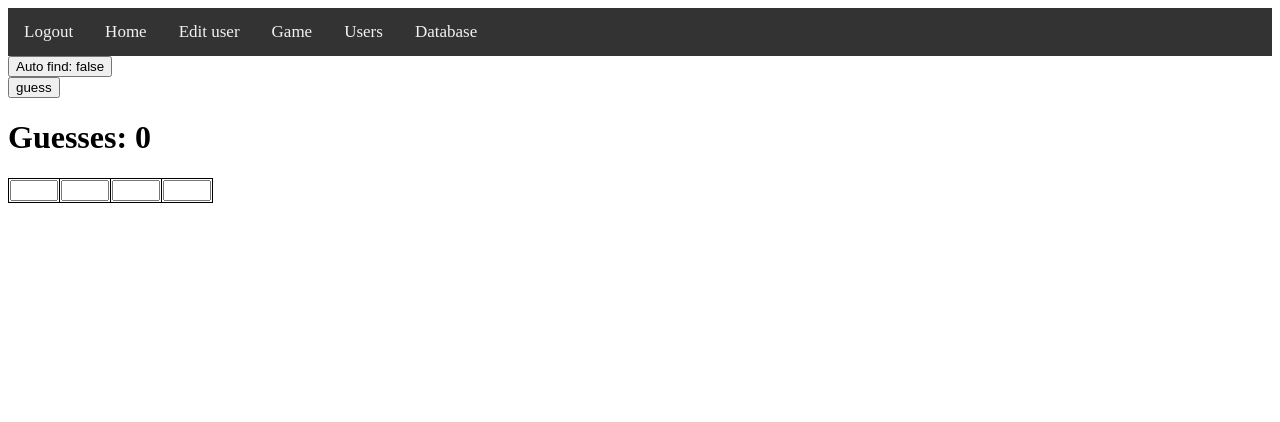
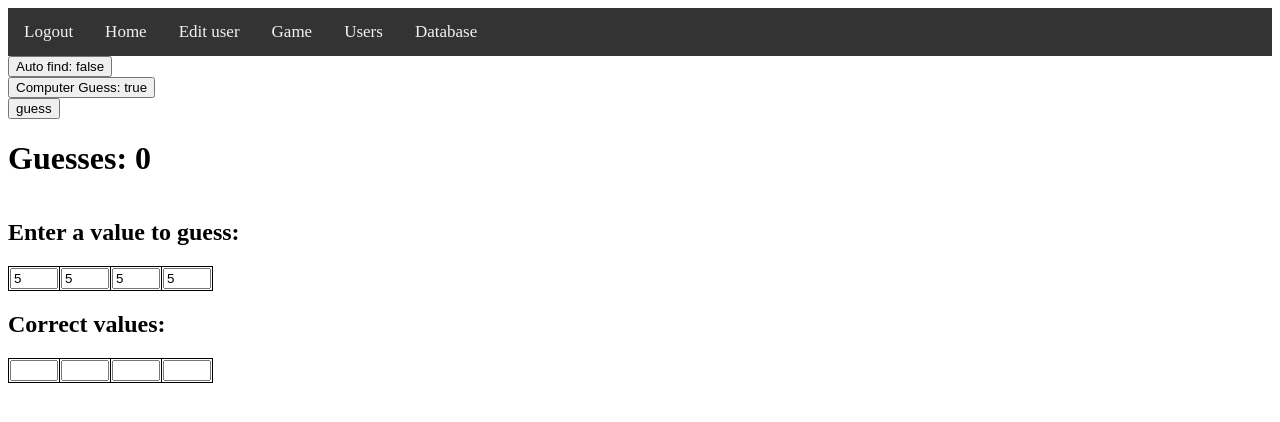
Before and after one commit to wolfrox71/programming-challenge-2, a Flask app: page /game/code_cracker/cracker/ in a window 1280 px wide. Shown: the top 422 px of the page. Run offline with Flask 2, Linux system fonts and the light colour scheme; a user stored in the database is signed in; some libraries are stand-ins or nearby versions.

Commit message:
made it so that the user can input values to guess and the inputs lock if a value is correct

```diff
--- a/challenges/templates/challenges/code_cracker/cracker.html
+++ b/challenges/templates/challenges/code_cracker/cracker.html
@@ -1,9 +1,7 @@
-{% extends "base.html" %}
-{% block title %} Code Cracker {% endblock %}
-
-{% block content %}
+{% extends "base.html" %} {% block title %} Code Cracker {% endblock %} {% block content %}
 <style>
-input[type=number] { //only on inputs with type of number to stop the submit button from breaking
+	input[type=number] {
+		//only on inputs with type of number to stop the submit button from breaking
 		width: 3em; // 3* the width of 1 character
 	}
 </style>
@@ -30,6 +28,11 @@ function table_show(args) {
         if (args[cell] == actual[cell]) { //if it is correct
             current_cell.style.backgroundColor = "green"; // make it green
             correct[cell].value = args[cell];  //lock in the correct value in the correct values inputs
+            var number_of_args = Number(document.getElementById("no_args").innerHTML);
+            var user_choice = [];
+            for (let i=1; i<number_of_args+1; i++) {var element_name = "num"+i.toString(); user_choice.push(document.getElementById(element_name));} // an array of the user inmput button
+            user_choice[cell].value = args[cell]; // set the input for that value to be the correct value
+            user_choice[cell].disabled = true; //disable the input
         } else { //if it is incorrect
             incorrect_count ++; // add one to incorrect count
             current_cell.style.backgroundColor = "red"; // make it red
@@ -43,10 +46,38 @@ function table_show(args) {
         document.getElementById("guess_button").hidden = true;
     }
 }
+
+function computer_guess_swap() { //swaps between the computer guessing randomly and the user guessing
+    var button = document.getElementById("computer_swap_button");
+    var text = document.getElementById("computer_swap");
+    if (text.innerHTML == "true") {
+        text.innerHTML = "false";
+        var number_of_args = Number(document.getElementById("no_args").innerHTML);
+        var user_choice = [];
+        for (let i=1; i<number_of_args+1; i++) {var element_name = "num"+i.toString(); user_choice.push(document.getElementById(element_name));} // an array of the user inmput button
+        for (var choice in user_choice) { //for each user input
+            var input = user_choice[choice];
+            input.disabled = false; // enable each input
+        }
+    } else {
+        text.innerHTML = "true";
+        var number_of_args = Number(document.getElementById("no_args").innerHTML);
+        var user_choice = [];
+        for (let i=1; i<number_of_args+1; i++) {var element_name = "num"+i.toString(); user_choice.push(document.getElementById(element_name));} // an array of the user inmput button
+        for (var choice in user_choice) { //for each user input
+            var input = user_choice[choice];
+            input.disabled = true; // disable each input
+        }
+    }
+}
+
+
 function guess(){ //to be called on button press
+    var computer_swap = document.getElementById("computer_swap");
+    if (computer_swap.innerHTML == "true") { //if the computer is guessing
         var args = [-1,-1,-1,-1];
         var correct = []; // have an array with the document.getElementById of each correct input to store the correct values in
-    var number_of_args = 4; // this is the default but can be changed as the values are correctly guessed
+        var number_of_args = Number(document.getElementById("no_args").innerHTML);; // this is the default but can be changed as the values are correctly guessed
 
         document.getElementById("num_of_guesses").innerHTML++; // shows how many guesses have been guessed
         for (let i=1; i<number_of_args+1; i++) {var element_name = "correct_"+i.toString(); correct.push(document.getElementById(element_name));} // the correct values at the bottom of the page
@@ -67,6 +98,21 @@ function guess(){ //to be called on button press
         if (document.getElementById("found").innerHTML != "Found" && document.getElementById("auto").innerHTML != "false") {
             guess();
         }
+    } else if (computer_swap.innerHTML == "false") { //if the user is guessing
+        document.getElementById("num_of_guesses").innerHTML++; // shows how many guesses have been guessed
+        var args = [-1,-1,-1,-1];
+        var user_choice = [];
+        var number_of_args = Number(document.getElementById("no_args").innerHTML);
+        for (var i = 1; i<number_of_args+1; i++) {var element_name = "num"+i.toString(); user_choice.push(document.getElementById(element_name));} // an array of the user inmput button
+        for (var choice in user_choice) { //for each user input
+            var input = user_choice[choice];
+            args[choice] = input.value; // add that input to the args array
+        }
+        table_show(args); // add the new row to the table
+
+    } else { // if the variable is something else
+        computer_guess_swap(); // set computer_swap to "true"
+    }
 }
 
 function auto_swap(){
@@ -79,14 +125,33 @@ function auto_swap(){
 }
 
 Math.floor(Math.random() * 10); //just as code so i remember how to get a random number between 0 and 9
+
 </script>
+
+<p hidden id="no_args">4</p>
+
 <button onclick="auto_swap()" id="auto_swap_button">Auto find:  <span id="auto">false</span></button>
+<br>
+<button onclick="computer_guess_swap()" id="computer_swap_button">Computer Guess:  <span id="computer_swap">true</span></button>
 <br>
 <button onclick="guess()" id="guess_button">guess</button> <!-- to be pressed to guess again -->
 <h1 id="found"></h1>
 <h1 >Guesses: <span id="num_of_guesses">0</span></h1>
 <table id="guesses"> <!-- the table to be changed with js -->
 </table>
+
+</style>
+<h2>Enter a value to guess:</h2>
+<table style="width: 5%">
+    <tr>
+        <td><input type="number" id="num1" step="1" min="0" max="9" value="5"></td>
+        <td><input type="number" id="num2" step="1" min="0" max="9" value="5"></td>
+        <td><input type="number" id="num3" step="1" min="0" max="9" value="5"></td>
+        <td><input type="number" id="num4" step="1" min="0" max="9" value="5"></td>
+    </tr>
+</table>
+
+<h2>Correct values:</h2>
 
 <table style="width: 5%"> <!-- the correct values will be stored in these inputs -->
     <tr>
```
Lines whose indentation alone changed are shown as unchanged.
